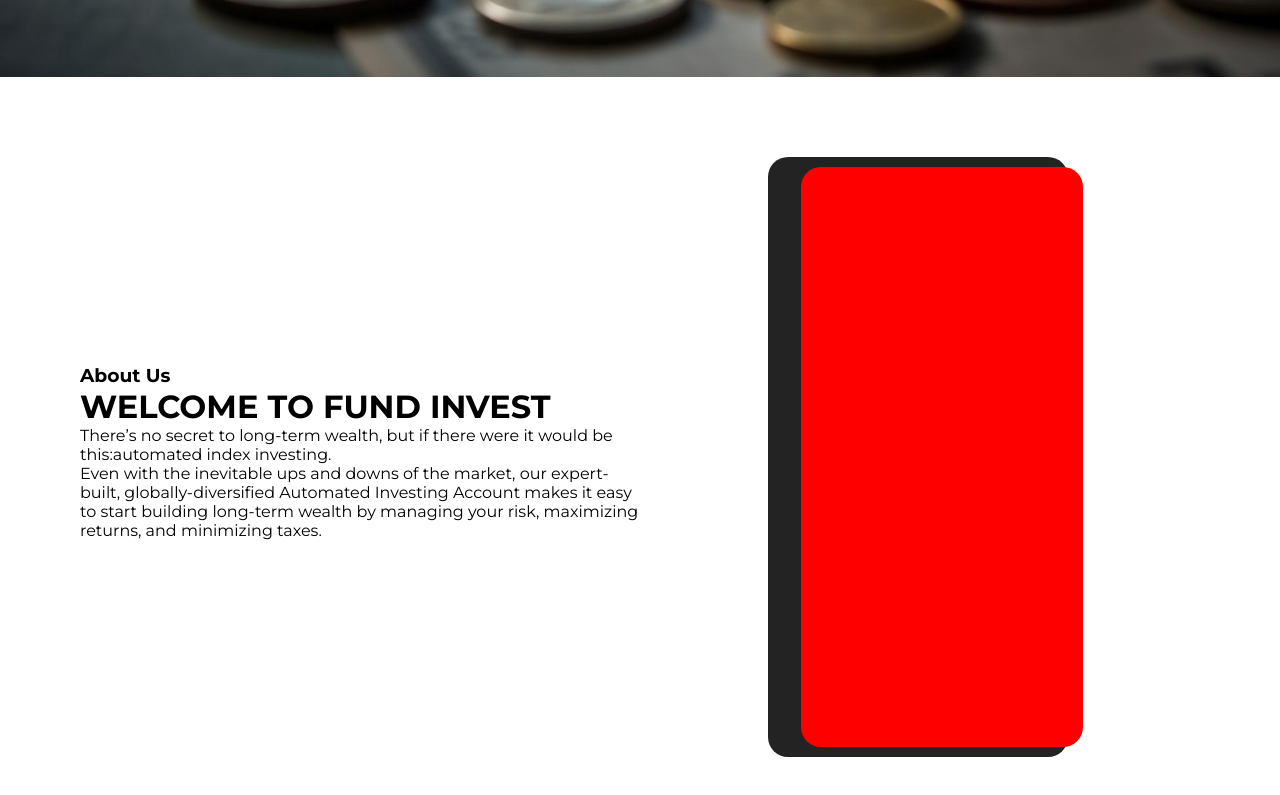
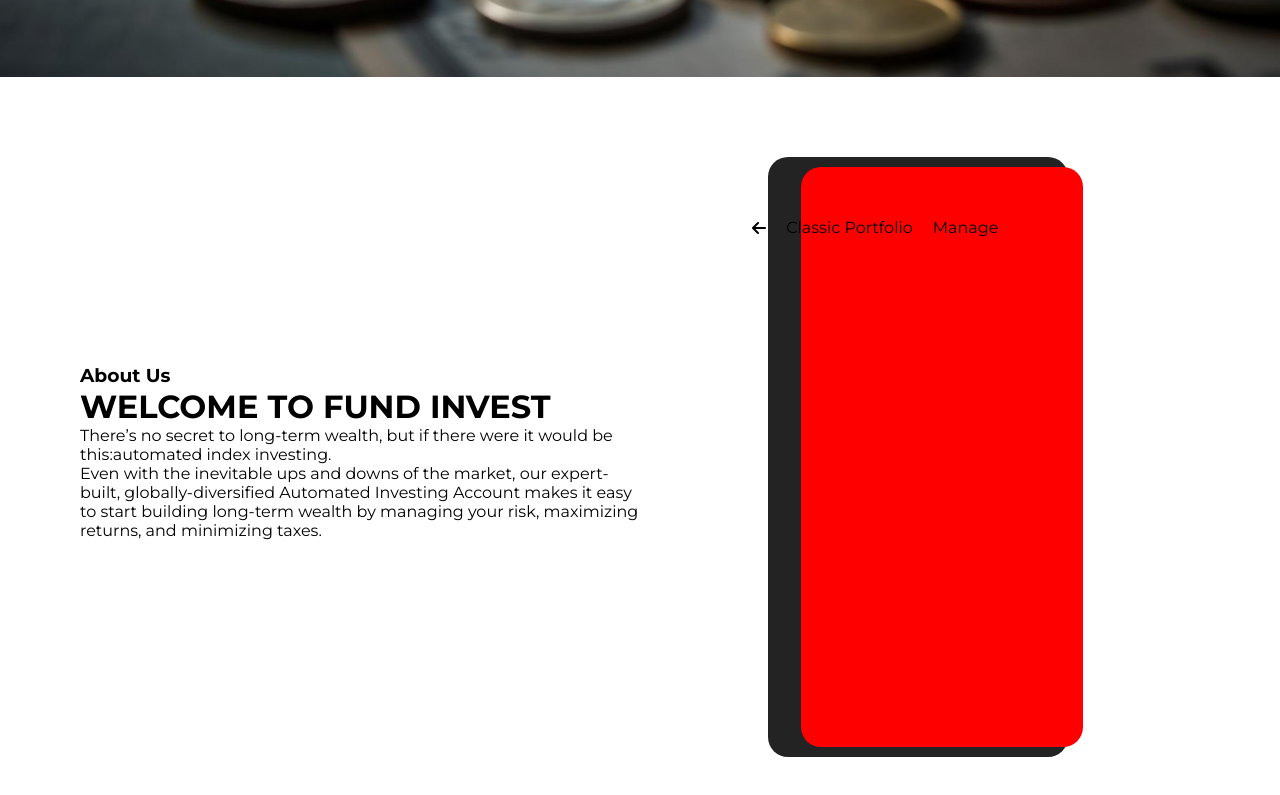
Before and after one commit to patrick-nsolo/fund_invest, a React (Create React App) app: page / in a window 1280 px wide. Shown: the part 723-1518 px from the top of the page. Built offline with nearby package versions, Linux system fonts and the light colour scheme.

Commit message:
update profile pic image to images folder

```diff
--- a/package.json
+++ b/package.json
@@ -5,6 +5,7 @@
   "dependencies": {
     "@fortawesome/fontawesome-svg-core": "^6.4.2",
     "@fortawesome/free-solid-svg-icons": "^6.4.2",
+    "@fortawesome/react-fontawesome": "^0.2.0",
     "@testing-library/jest-dom": "^5.17.0",
     "@testing-library/react": "^13.4.0",
     "@testing-library/user-event": "^13.5.0",
--- a/src/Components/PhoneSection/Phonesection.css
+++ b/src/Components/PhoneSection/Phonesection.css
@@ -33,3 +33,13 @@
     margin-left: 161px;
     margin-top: 10px;
 }
+.top-nav{
+    position: absolute;
+    right:22%;
+    bottom:-20%;
+    z-index: 3;
+    display: flex;
+    justify-content: center;
+    align-items: center;
+    gap: 20px;
+}
--- a/src/Components/PhoneSection/Phonesection.js
+++ b/src/Components/PhoneSection/Phonesection.js
@@ -1,5 +1,7 @@
 import React from 'react'
 import './Phonesection.css'
+import { FontAwesomeIcon } from '@fortawesome/react-fontawesome';
+import { faArrowLeft } from '@fortawesome/free-solid-svg-icons';
 
 
 const Phonesection = () => {
@@ -23,14 +25,17 @@ const Phonesection = () => {
           <div className='col-6 phony'>
             <div className='phone-black-outline'></div>
             <div className='phone-white-outline'></div>
-          </div>
-          <div className='phone-interface'>
             <div className='top-nav'>
-              <></>
+              <FontAwesomeIcon icon={faArrowLeft} />
+              <p>Classic Portfolio</p>
+              <p>Manage</p>
+            </div>
+            <div>
 
             </div>
 
           </div>
+
         </div>
       </div>
     </div>
```
Also changed, not shown: 2 other files (tests, documents, lock files or other folders).
